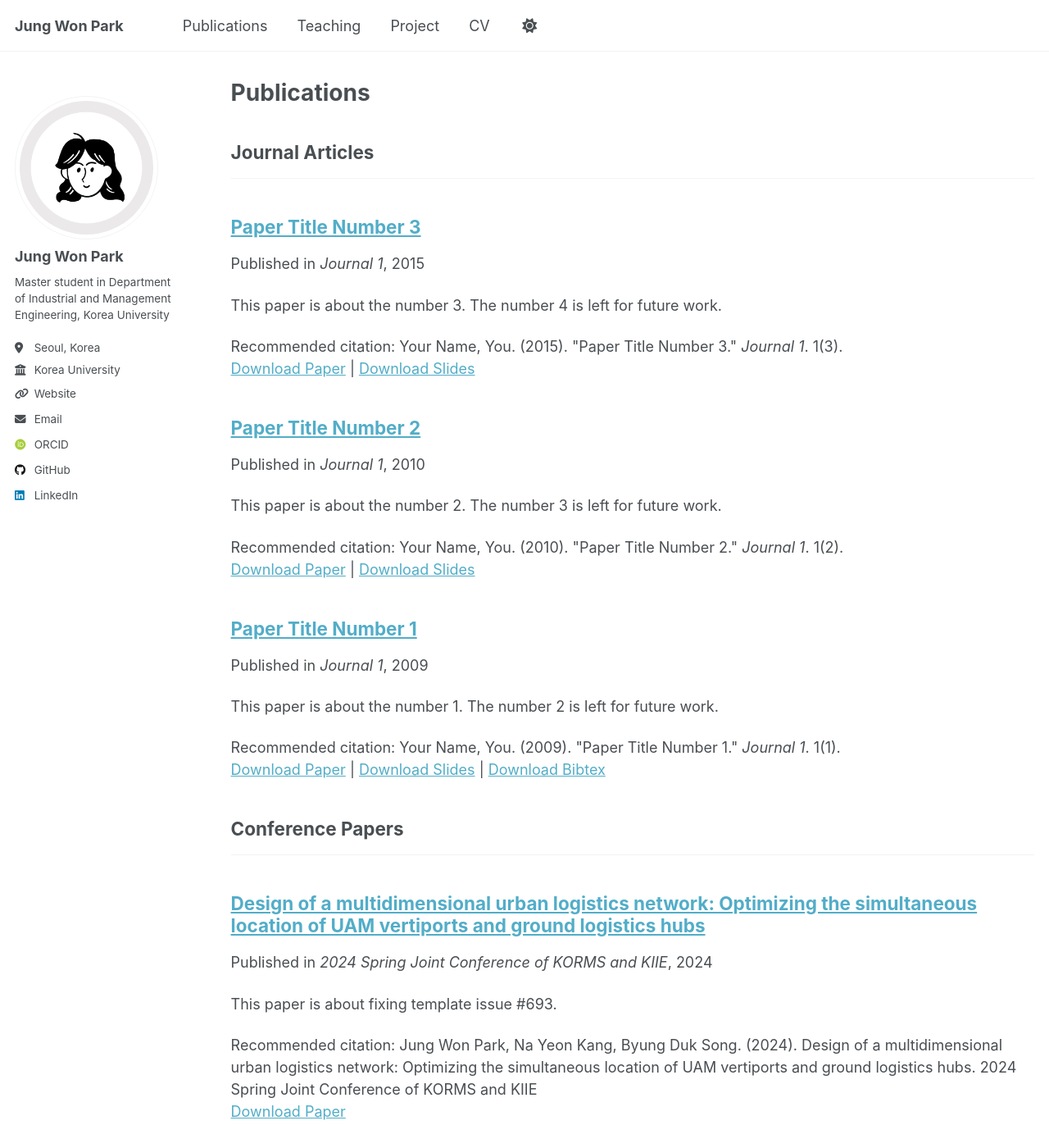
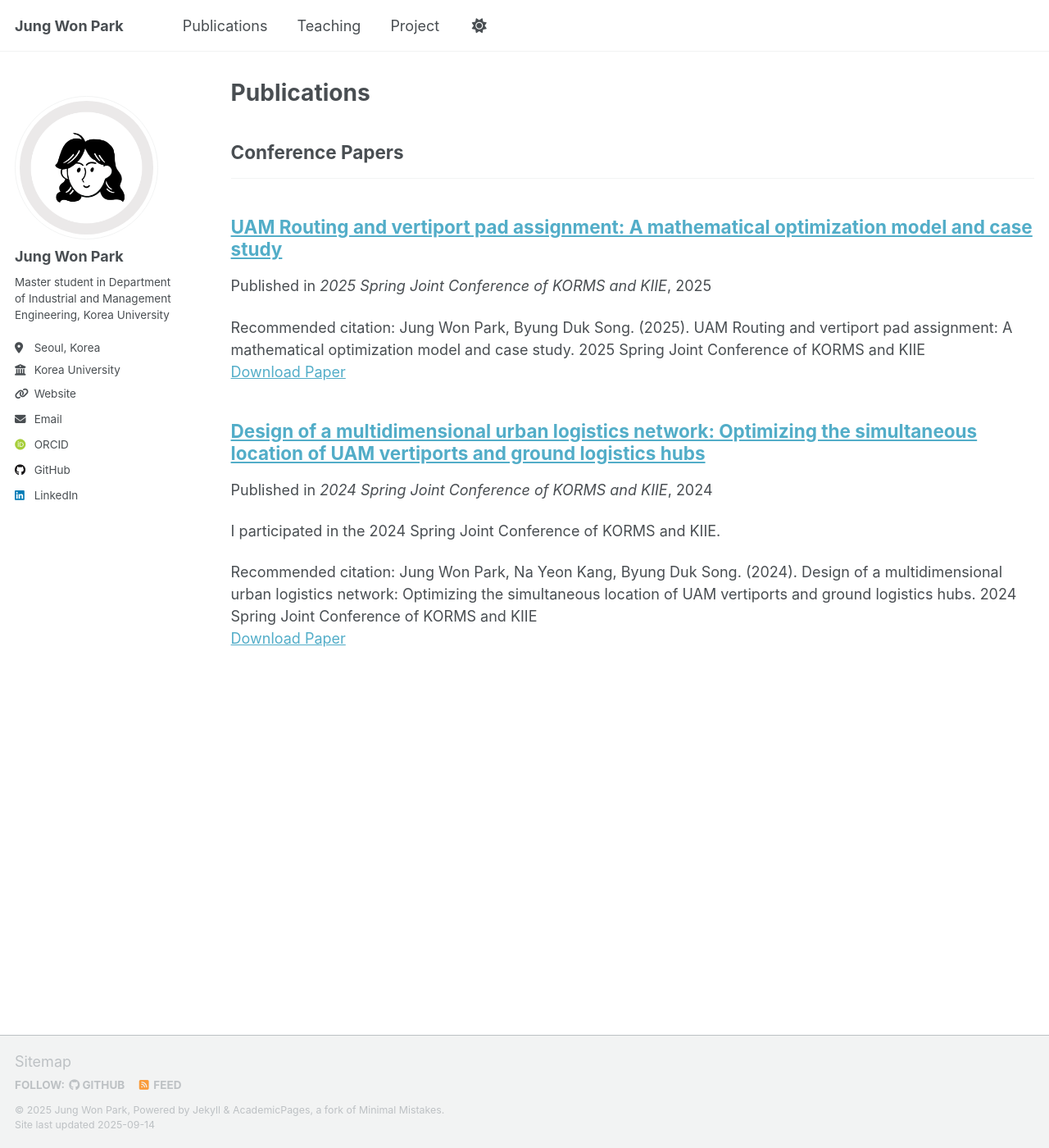
Before and after one commit to jardin00/jardin00.github.io, a Jekyll site: the page built from _pages/publications.html, in a window 1280 px wide and 1400 px high. Shown: the whole window at 82% size. Built offline with Jekyll 4.4.1, drawn with Linux system fonts in a browser that asks for light colours; some web fonts are replaced; a script that is not in the unit is left out; some of the changed text lies outside the part shown.

Commit message:
update conference

```diff
--- a/_data/navigation.yml
+++ b/_data/navigation.yml
@@ -23,8 +23,8 @@ main:
   #- title: "Blog Posts"
   #  url: /year-archive/
 
-  - title: "CV"
-    url: /cv/
+  #- title: "CV"
+  #  url: /cv/
 
   #- title: "CV"
   #  url: /cv-json/
--- a/_publications/2009-10-01-paper-title-number-1.md
+++ /dev/null
@@ -1,14 +0,0 @@
----
-title: "Paper Title Number 1"
-collection: publications
-category: manuscripts
-permalink: /publication/2009-10-01-paper-title-number-1
-excerpt: 'This paper is about the number 1. The number 2 is left for future work.'
-date: 2009-10-01
-venue: 'Journal 1'
-slidesurl: 'http://academicpages.github.io/files/slides1.pdf'
-paperurl: 'http://academicpages.github.io/files/paper1.pdf'
-bibtexurl: 'http://academicpages.github.io/files/bibtex1.bib'
-citation: 'Your Name, You. (2009). &quot;Paper Title Number 1.&quot; <i>Journal 1</i>. 1(1).'
----
-The contents above will be part of a list of publications, if the user clicks the link for the publication than the contents of section will be rendered as a full page, allowing you to provide more information about the paper for the reader. When publications are displayed as a single page, the contents of the above "citation" field will automatically be included below this section in a smaller font.
--- a/_publications/2010-10-01-paper-title-number-2.md
+++ /dev/null
@@ -1,14 +0,0 @@
----
-title: "Paper Title Number 2"
-collection: publications
-category: manuscripts
-permalink: /publication/2010-10-01-paper-title-number-2
-excerpt: 'This paper is about the number 2. The number 3 is left for future work.'
-date: 2010-10-01
-venue: 'Journal 1'
-slidesurl: 'http://academicpages.github.io/files/slides2.pdf'
-paperurl: 'http://academicpages.github.io/files/paper2.pdf'
-citation: 'Your Name, You. (2010). &quot;Paper Title Number 2.&quot; <i>Journal 1</i>. 1(2).'
----
-
-The contents above will be part of a list of publications, if the user clicks the link for the publication than the contents of section will be rendered as a full page, allowing you to provide more information about the paper for the reader. When publications are displayed as a single page, the contents of the above "citation" field will automatically be included below this section in a smaller font.
--- a/_publications/2015-10-01-paper-title-number-3.md
+++ /dev/null
@@ -1,14 +0,0 @@
----
-title: "Paper Title Number 3"
-collection: publications
-category: manuscripts
-permalink: /publication/2015-10-01-paper-title-number-3
-excerpt: 'This paper is about the number 3. The number 4 is left for future work.'
-date: 2015-10-01
-venue: 'Journal 1'
-slidesurl: 'http://academicpages.github.io/files/slides3.pdf'
-paperurl: 'http://academicpages.github.io/files/paper3.pdf'
-citation: 'Your Name, You. (2015). &quot;Paper Title Number 3.&quot; <i>Journal 1</i>. 1(3).'
----
-
-The contents above will be part of a list of publications, if the user clicks the link for the publication than the contents of section will be rendered as a full page, allowing you to provide more information about the paper for the reader. When publications are displayed as a single page, the contents of the above "citation" field will automatically be included below this section in a smaller font.
--- a/_publications/2024-05-01-paper-title-number-4.md
+++ b/_publications/2024-05-01-paper-title-number-4.md
@@ -3,11 +3,19 @@ title: "Design of a multidimensional urban logistics network: Optimizing the sim
 collection: publications
 category: conferences
 permalink: /publication/2024-05-01-paper-title-number-4
-excerpt: 'This paper is about fixing template issue #693.'
+excerpt: #'This paper is about fixing template issue #693.'
 date: 2024-05-01
 venue: '2024 Spring Joint Conference of KORMS and KIIE'
-paperurl: 'http://academicpages.github.io/files/paper3.pdf'
+paperurl: 'https://www.dbpia.co.kr/Journal/articleDetail?nodeId=NODE11800577'
 citation: 'Jung Won Park, Na Yeon Kang, Byung Duk Song. (2024). Design of a multidimensional urban logistics network: Optimizing the simultaneous location of UAM vertiports and ground logistics hubs. 2024 Spring Joint Conference of KORMS and KIIE'
 ---
 
-The contents above will be part of a list of publications, if the user clicks the link for the publication than the contents of section will be rendered as a full page, allowing you to provide more information about the paper for the reader. When publications are displayed as a single page, the contents of the above "citation" field will automatically be included below this section in a smaller font.
+I participated in the 2024 Spring Joint Conference of KORMS and KIIE.
+
+
+
+Urban logistics systems are undergoing rapid transformation due to the development of technologies such as Urban Air Mobility (UAM), autonomous vehicles, and underground logistics. In response, various studies have been conducted on the design of urban logistics infrastructure; however, most of the existing research has focused primarily on infrastructure design linked to a single mode of transportation. This fails to adequately reflect the fact that real logistics systems require the complex integration of multiple modes of transport.
+
+In the future, logistics will center on the collaboration of UAM, underground logistics, and ground logistics, with the goal of providing customers with rapid logistics services. Therefore, this study proposes a methodology for building a multidimensional logistics network that goes beyond reliance on a single mode of transport. Specifically, the study addresses a simultaneous facility location optimization problem that integratively considers UAM vertiports and ground logistics hubs. A multi-period, bi-objective mathematical optimization model is developed and validated using data from 426 administrative districts in Seoul.
+
+This study advances beyond existing research on urban logistics infrastructure design by presenting a novel methodology that enables diverse modes of transportation to cooperate and integrate within future urban environments. The results are expected to enhance the efficiency of air-ground collaborative urban logistics systems and contribute to the establishment of next-generation logistics networks.
--- a/_publications/2025-06-08-paper-title-number-5.md
+++ /dev/null
@@ -1,13 +0,0 @@
----
-title: "Paper Title Number 5, with math $$E=mc^2$$"
-collection: publications
-category: conferences
-permalink: /publication/2024-02-17-paper-title-number-4
-excerpt: 'This paper is about a famous math equation, $$E=mc^2$$'
-date: 2024-02-17
-venue: 'GitHub Journal of Bugs'
-paperurl: 'http://academicpages.github.io/files/paper3.pdf'
-citation: 'Your Name, You. (2024). &quot;Paper Title Number 3.&quot; <i>GitHub Journal of Bugs</i>. 1(3).'
----
-
-Using [MathJax](https://www.mathjax.org/) in the description is supported - $$E=mc^2$$ - however, the use must be mindful that the default delimiters are `$$...$$` and `\\[...\\]` which differs from the `$...$` that is typically expected.
--- /dev/null
+++ b/_publications/2025-06-18-paper-title-number-5.md
@@ -0,0 +1,23 @@
+---
+title: "UAM Routing and vertiport pad assignment: A mathematical optimization model and case study"
+collection: publications
+category: conferences
+permalink: /publication/2025-06-18-paper-title-number-5
+excerpt: ''
+date: 2025-06-18
+venue: '2025 Spring Joint Conference of KORMS and KIIE'
+paperurl: 'https://www.dbpia.co.kr/Journal/articleDetail?nodeId=NODE12292333'
+citation: 'Jung Won Park, Byung Duk Song. (2025). UAM Routing and vertiport pad assignment: A mathematical optimization model and case study. 2025 Spring Joint Conference of KORMS and KIIE'
+---
+
+I participated in the 2025 Spring Joint Conference of KORMS and KIIE. And I presented my research.
+
+
+
+Urban Air Mobility (UAM) is gaining attention as a next-generation mode of urban transportation and is expected to be used as a public transport service similar to taxis. In UAM services, it is essential to establish efficient flight operation plans based on customer service requests, and the efficient operation of vertiports for UAM takeoffs, landings, and passenger boarding and disembarkation is also crucial.
+
+Although various studies on UAM service scheduling exist, most of the existing research has focused only on the overall capacity of vertiports (i.e., the number of UAMs that can take off and land simultaneously). Research that explicitly considers pad assignment within vertiports remains very limited, which overlooks practical constraints at the pad level and the management of charging resources.
+
+This study defines a UAM routing problem that incorporates the number of landing/takeoff pads at each vertiport, pad occupancy times, and charging durations. A mathematical optimization model is developed to derive optimal UAM routing and pad assignments. Furthermore, to support real-time operational environments such as new service requests and cancellations, a rolling horizon approach is introduced.
+
+The proposed model is tested using data from the K-UAM demonstration routes, confirming its applicability to real-world flight paths and highlighting the necessity of planning that accounts for pad-level constraints.
```
Also changed, not shown: _pages/about.md (+2 -1 lines).
